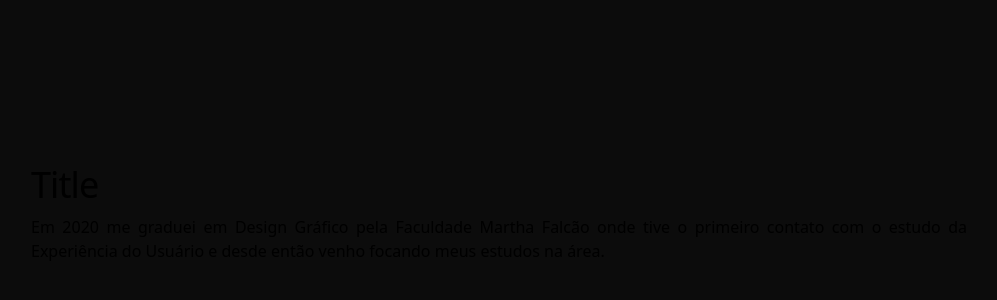
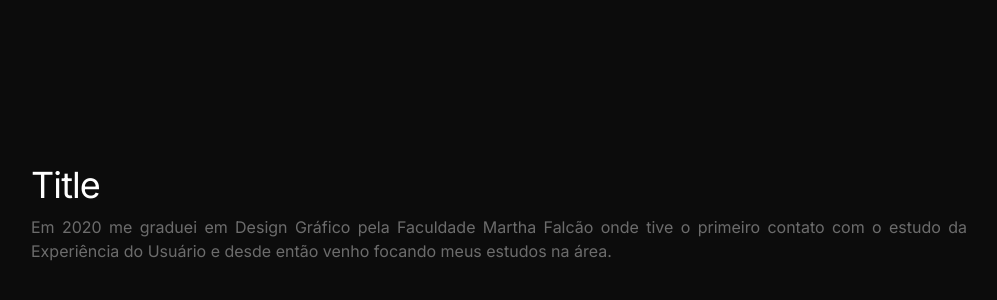
Before and after one commit to rayanseixas/portfolio, a Next.js app: page / in a window 1280 px wide. Shown: the part 130-430 px from the top of the page, without its empty margins (141-1138 px from the left). Built offline with nearby package versions, Linux system fonts and the light colour scheme.

Commit message:
./globals.css configured with theme

```diff
--- a/package.json
+++ b/package.json
@@ -25,7 +25,6 @@
     "eslint": "^10.0.1",
     "eslint-config-next": "^0.2.4",
     "eslint-config-prettier": "^10.1.8",
-    "eslint-plugin-import-helpers": "^1.0.2",
     "eslint-plugin-prettier": "^5.5.4",
     "prettier": "^3.7.4",
     "prettier-plugin-tailwindcss": "^0.7.2",
--- a/src/app/globals.css
+++ b/src/app/globals.css
@@ -17,27 +17,26 @@
   --color-gray-800: #0c0c0c;
 
   /* Fonts */
-  --font-primary: system-ui, -apple-system, BlinkMacSystemFont, 'Segoe UI',
-    sans-serif;
-  --font-secondary: system-ui, -apple-system, BlinkMacSystemFont, 'Segoe UI',
-    sans-serif;
-  --font-tertiary: system-ui, -apple-system, BlinkMacSystemFont, 'Segoe UI',
+  --font-primary: var(--font-primary), system-ui, -apple-system, BlinkMacSystemFont, 'Segoe UI',
     sans-serif;
 
+}
+
+@theme {
   /* Border */
   --color-border: var(--color-gray-500);
   --color-border-active: var(--color-white-500);
 
   /* Primary */
-  --primary-100: var(--color-gray-100);
-  --primary-150: var(--color-gray-150);
-  --primary-200: var(--color-gray-200);
-  --primary-300: var(--color-gray-300);
-  --primary-500: var(--color-gray-500);
-  --primary-400: var(--color-gray-400);
-  --primary-600: var(--color-gray-600);
-  --primary-700: var(--color-gray-700);
-  --primary-800: var(--color-gray-800);
+  --color-primary-100: var(--color-gray-100);
+  --color-primary-150: var(--color-gray-150);
+  --color-primary-200: var(--color-gray-200);
+  --color-primary-300: var(--color-gray-300);
+  --color-primary-500: var(--color-gray-500);
+  --color-primary-400: var(--color-gray-400);
+  --color-primary-600: var(--color-gray-600);
+  --color-primary-700: var(--color-gray-700);
+  --color-primary-800: var(--color-gray-800);
 
   /* Surface */
   --color-surface-default: var(--color-gray-800);
@@ -46,7 +45,7 @@
   --color-surface-subtle-active: var(--color-gray-600);
 
   /* Text */
-  --color-text-body: var(--primary-150);
+  --color-text-body: var(--color-primary-150);
   --color-text-headline: var(--color-white-500);
   --color-text-on-action: var(--color-gray-700);
 
@@ -79,6 +78,5 @@
 body {
   background: var(--color-surface-default);
   font-family: var(--font-primary);
-  /* color: var(--color-white-500); */
   overflow-y: hidden;
 }
--- a/src/app/layout.tsx
+++ b/src/app/layout.tsx
@@ -1,10 +1,17 @@
 import './globals.css';
+import { Inter } from 'next/font/google'
 import type { Metadata } from 'next';
 
 export const metadata: Metadata = {
   title: 'Portfólio',
   description: 'Novo projeto de portfólio',
 };
+
+const primary = Inter({
+  subsets: ['latin'],
+  weight: ['400', '500', '600', '700'],
+  variable: '--font-primary',
+})
 
 export default function RootLayout({
   children,
@@ -13,7 +20,7 @@ export default function RootLayout({
 }>) {
   return (
     <html lang="pt-BR">
-      <body className="min-h-screen bg-background text-foreground antialiased">
+      <body className={`min-h-screen bg-background text-foreground antialiased ${primary.className}`}>
         {children}
       </body>
     </html>
--- a/src/compenents/article/article-divider.tsx
+++ b/src/compenents/article/article-divider.tsx
@@ -5,7 +5,7 @@ type ArticleDividerProps = {
 export default function ArticleDivider({ className }: ArticleDividerProps) {
   return (
     <div className={['py-[40px]', className].filter(Boolean).join(' ')}>
-      <div className="h-px w-full bg-[var(--color-border)]" />
+      <div className="h-px w-full bg-border" />
     </div>
   );
 }
--- a/src/compenents/article/article-heading.tsx
+++ b/src/compenents/article/article-heading.tsx
@@ -41,14 +41,14 @@ function buildHeadingClasses(
 
   switch (variant) {
     case 'hero':
-      baseClasses = 'text--text-headline tracking-tight';
+      baseClasses = 'text-text-headline tracking-tight';
       sizeClasses =
         size === 'sm'
           ? 'text-3xl md:text-4xl'
           : 'text-4xl md:text-5xl';
       break;
     case 'section':
-      baseClasses = 'text--text-headline mt-8';
+      baseClasses = 'text-text-headline mt-8';
       sizeClasses =
         size === 'sm'
           ? 'text-xl md:text-2xl'
@@ -56,7 +56,7 @@ function buildHeadingClasses(
       break;
     case 'eyebrow':
       baseClasses =
-        'text--text-body uppercase tracking-[0.2em]';
+        'text-text-body uppercase tracking-[0.2em]';
       sizeClasses =
         size === 'sm'
           ? 'text-xs md:text-sm'
```
Also changed, not shown: 1 other file (tests, documents, lock files or other folders).
